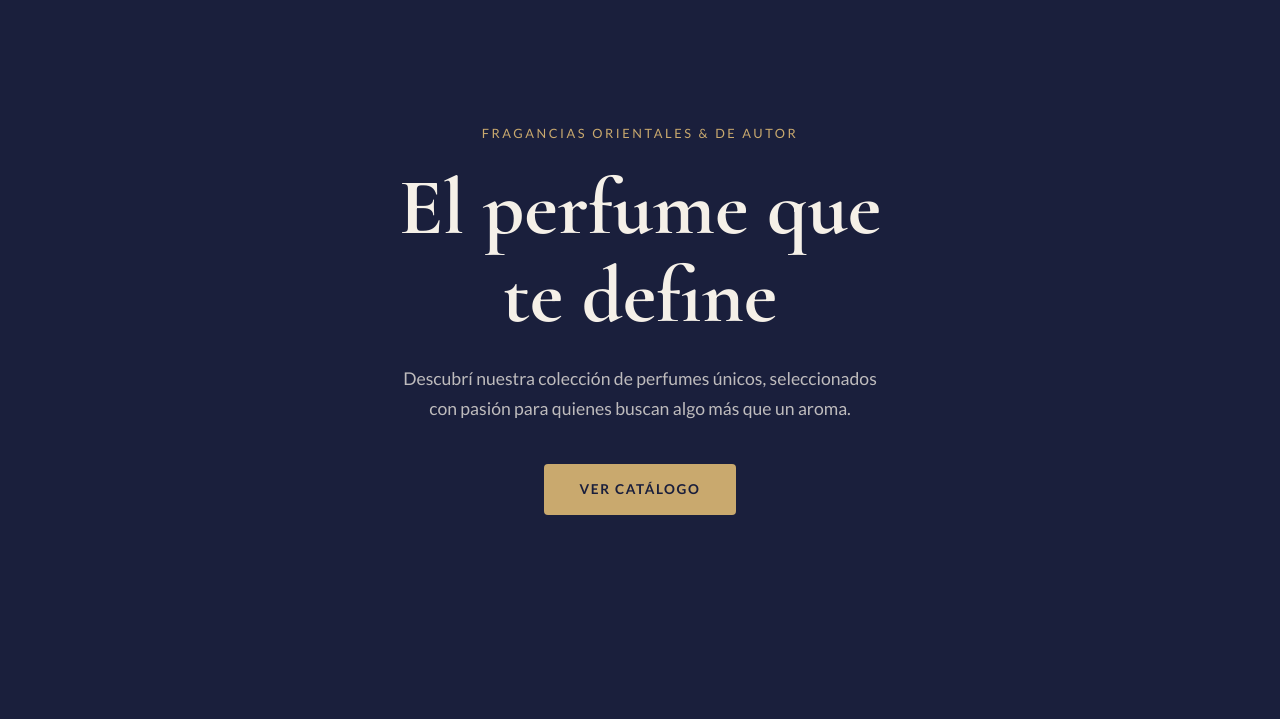
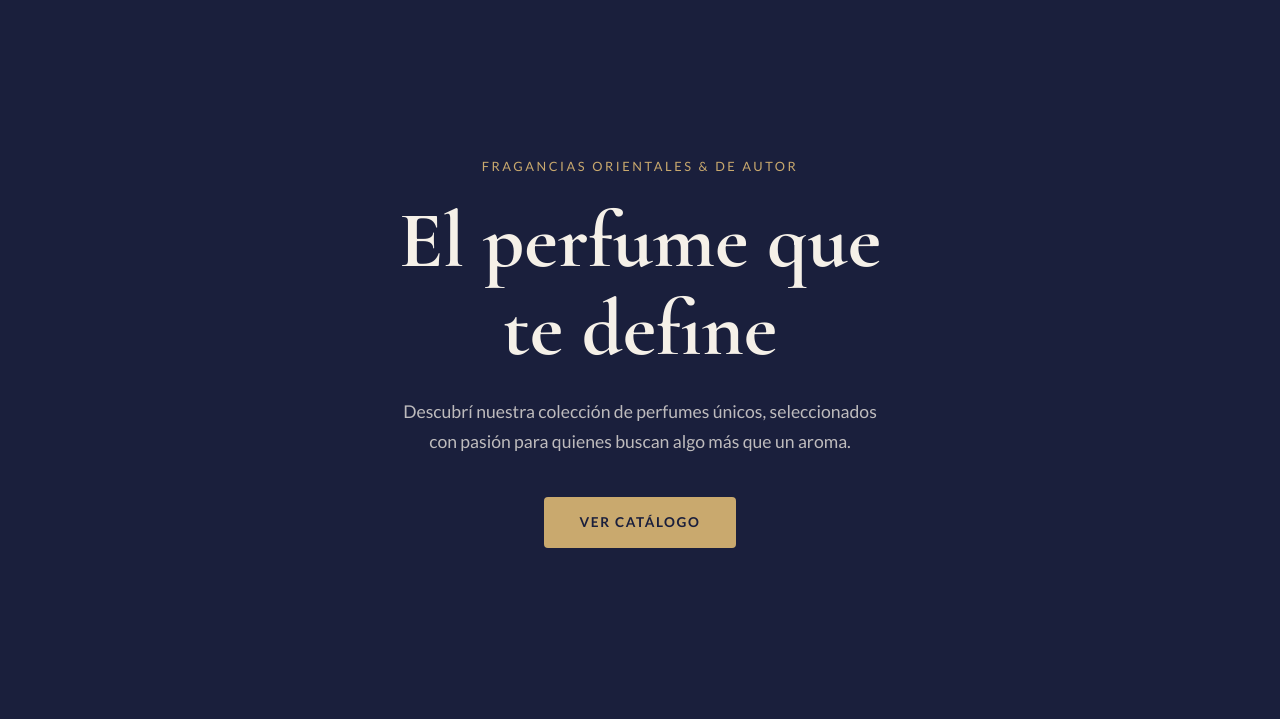
Before and after one commit to nobodycaresv/PaginaWeb, a plain HTML site: page index.html in a window 1280 px wide. Shown: the part 81-800 px from the top of the page. Drawn offline with nearby package versions, Linux system fonts and the light colour scheme; a script that the page names is missing.

Commit message:
modifique el hero

```diff
--- a/css/styles.css
+++ b/css/styles.css
@@ -87,13 +87,12 @@ body {
 
 .hero {
     min-height: 100vh;
-    padding-top: 90px;
     background-color: #1a1f3c;
     display: flex;
     align-items: center;
     justify-content: center;
     text-align: center;
-    padding: 4rem 1.5rem;
+    padding: 90px 4rem 1.5rem;
 }
 
 .hero-content {
```
